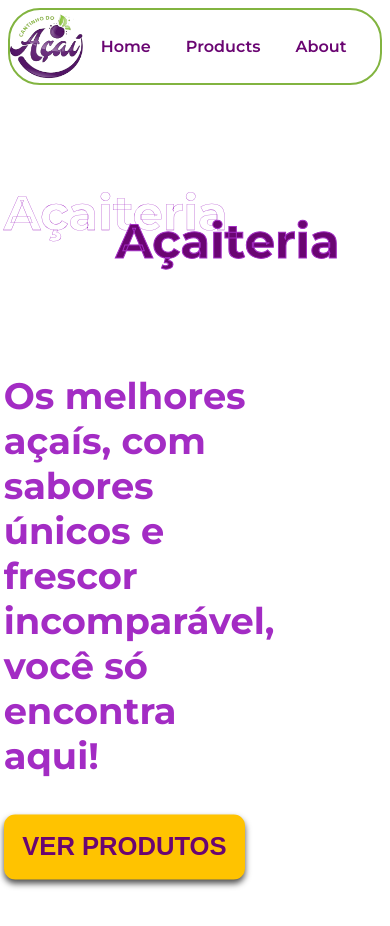
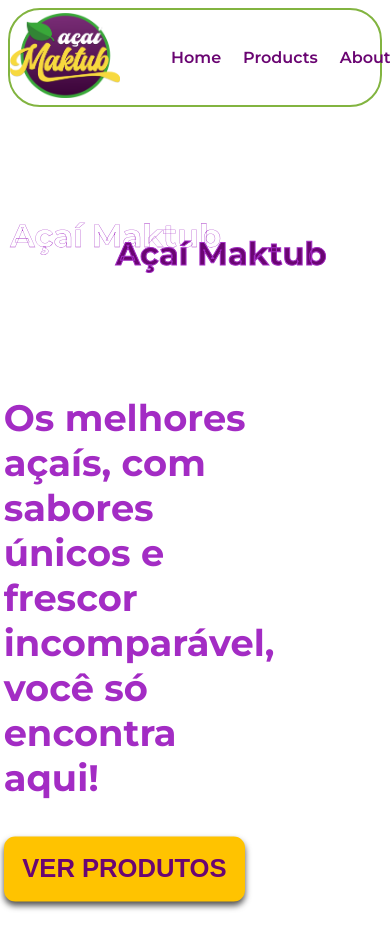
Before and after one commit to Savio-Anjos/AcaiMaktub, a Next.js app in the folder front-end/: page / in a window 390 px wide. Before the commit the page ends 904 px from the top, so only its background shows below. Built offline with nearby package versions, Linux system fonts and the light colour scheme.

Commit message:
feat: :sparkles: Update logo and title

```diff
--- a/front-end/src/app/page.module.css
+++ b/front-end/src/app/page.module.css
@@ -47,7 +47,7 @@
   position: absolute;
   color: #fff;
   font-weight: bold;
-  font-size: 5rem;
+  font-size: 4rem;
   transform: translate(-50%, -50%);
   margin-left: 17rem;
 }
@@ -104,9 +104,30 @@
   }
 }
 
-@media screen and (max-width: 600px) {
+@media screen and (max-width: 1400px) {
+  .wordWaves span {
+    margin-left: 12rem;
+    font-size: 3.5rem;
+  }
+}
+
+@media screen and (max-width: 1300px) {
   .wordWaves span {
     margin-left: 7rem;
     font-size: 3rem;
   }
 }
+
+@media screen and (max-width: 600px) {
+  .wordWaves span {
+    margin-left: 6rem;
+    font-size: 2.5rem;
+  }
+}
+
+@media screen and (max-width: 600px) {
+  .wordWaves span {
+    margin-left: 7rem;
+    font-size: 2rem;
+  }
+}
--- a/front-end/src/app/page.tsx
+++ b/front-end/src/app/page.tsx
@@ -8,8 +8,8 @@
         <section className={styles.content}>
           <div className={styles.title}>
             <div className={styles.wordWaves}>
-              <span>Açaiteria</span>
-              <span>Açaiteria</span>
+              <span>Açaí Maktub</span>
+              <span>Açaí Maktub</span>
             </div>
           </div>
           <h3>
--- a/front-end/src/app/products/page.tsx
+++ b/front-end/src/app/products/page.tsx
@@ -15,7 +15,7 @@
 import { useAppDispatch } from "@/store";
 import { Card } from "@/components/Card";
 import Modal from "@/components/Modal";
-import { IAcai, IAcaiState } from "@/store/slices/acaiSlice";
+import { IAcai } from "@/store/slices/acaiSlice";
 
 interface IFormData {
   name: string;
--- a/front-end/src/components/Header/index.tsx
+++ b/front-end/src/components/Header/index.tsx
@@ -1,20 +1,23 @@
 import Image from "next/image";
 import styles from "./styles.module.css";
+import Link from "next/link";
 
 export const Header = () => {
   return (
     <main className={styles.container}>
       <nav className={styles.nav}>
-        <Image alt="Logo" src={"/logo.png"} width={75} height={65} />
+        <Link href={"/"}>
+          <Image alt="Logo" src={"/logo.png"} width={110} height={85} />
+        </Link>
         <ul>
           <li>
-            <a href="/">Home</a>
+            <Link href="/">Home</Link>
           </li>
           <li>
-            <a href="/products">Products</a>
+            <Link href="/products">Products</Link>
           </li>
           <li>
-            <a href="/about">About</a>
+            <Link href="/about">About</Link>
           </li>
         </ul>
       </nav>
--- a/front-end/src/components/Header/styles.module.css
+++ b/front-end/src/components/Header/styles.module.css
@@ -1,15 +1,11 @@
 .nav {
   display: flex;
-
   justify-content: space-between;
-  padding-block: 0.7rem;
-  padding-left: 1.5rem;
+  padding-left: 1.2rem;
   padding-right: 1rem;
   align-items: center;
   border: 2px solid var(--accent-color);
   border-radius: 2rem;
-  padding-block: 0;
-  margin-block: 0;
 }
 
 .nav ul {
@@ -18,12 +14,10 @@
   justify-content: space-around;
   width: 18rem;
   list-style-type: none;
-  padding-left: 0;
-  margin-left: 0;
 }
 
 .nav ul li {
-  padding: 0.5rem;
+  padding-inline: 0.5rem;
   transition: 1s;
   border: 3px solid transparent;
 }
@@ -41,6 +35,10 @@
   font-weight: 600;
 }
 
+.nav img {
+  margin-block: 0.2rem;
+}
+
 @media screen and (max-width: 800px) {
   .nav {
     padding-left: 0;
```
Also changed, not shown: front-end/public/logo.png, 1 other file (tests, documents, lock files or other folders).
